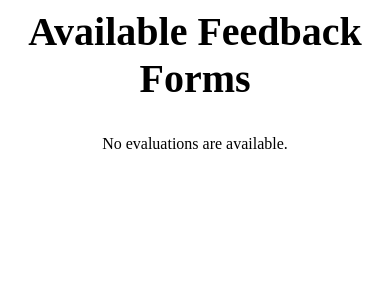
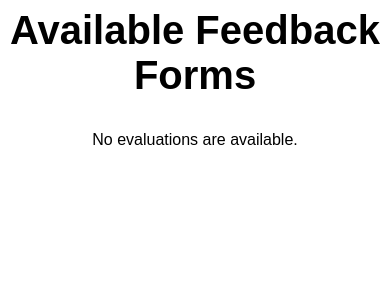
Before and after one commit to DBrouillet/CSCI370-Class-Survey-Website, a Django app: page /evaluation/ in a window 390 px wide. Shown: the top 300 px of the page. Run offline with Django 3.2, Linux system fonts and the light colour scheme; a user stored in the database is signed in; data comes from the database, SQL or seed files in the repository; both versions use the stored data as it was after the commit.

Commit message:
Made minor changes to fonts and image scaling for mobile

```diff
--- a/evaluation/static/evaluation/style.css
+++ b/evaluation/static/evaluation/style.css
@@ -1,9 +1,11 @@
 li a {
     color: green;
 }
-p {
-    font: arial, sans-serif;
+img{
+    height: auto;
+    width: 100%;
 }
 body {
+    font-family: Arial;
     background: white url("images/background.gif") no-repeat;
 }
```
Also changed, not shown: db.sqlite3.
